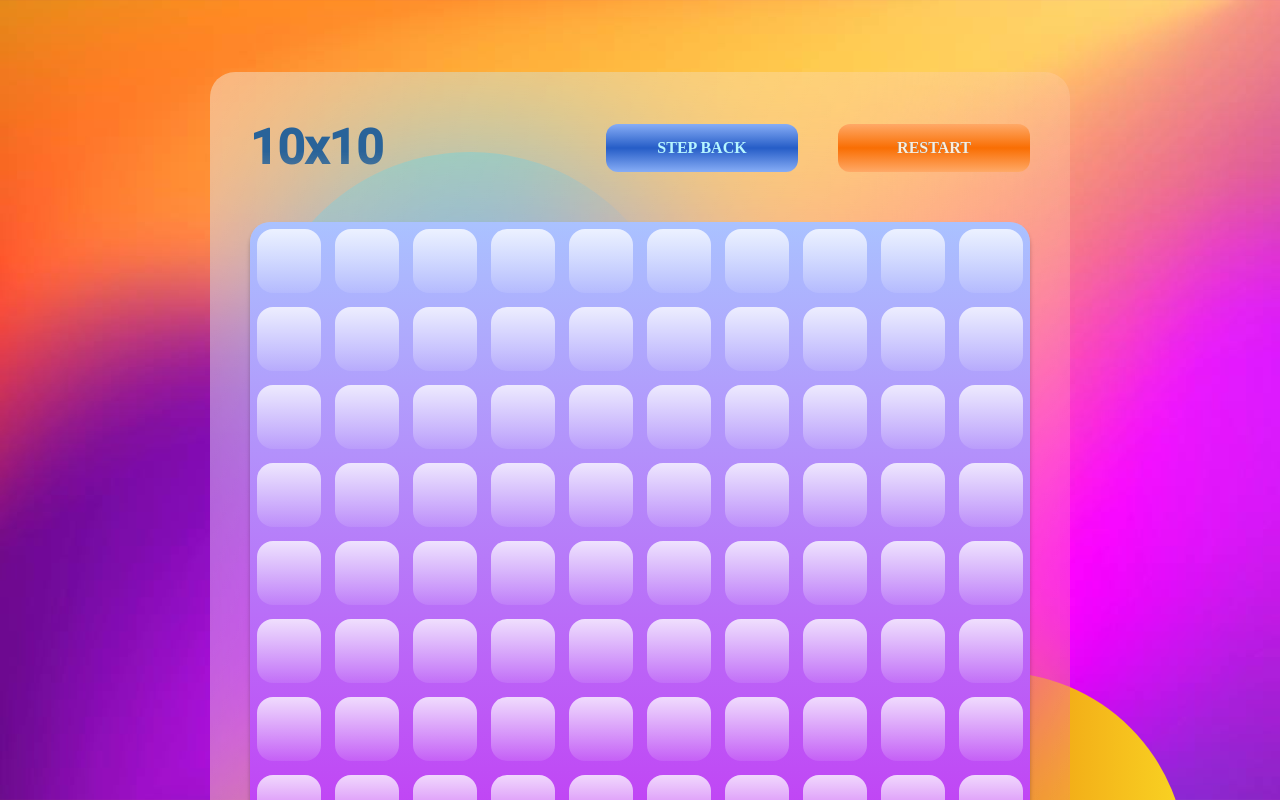
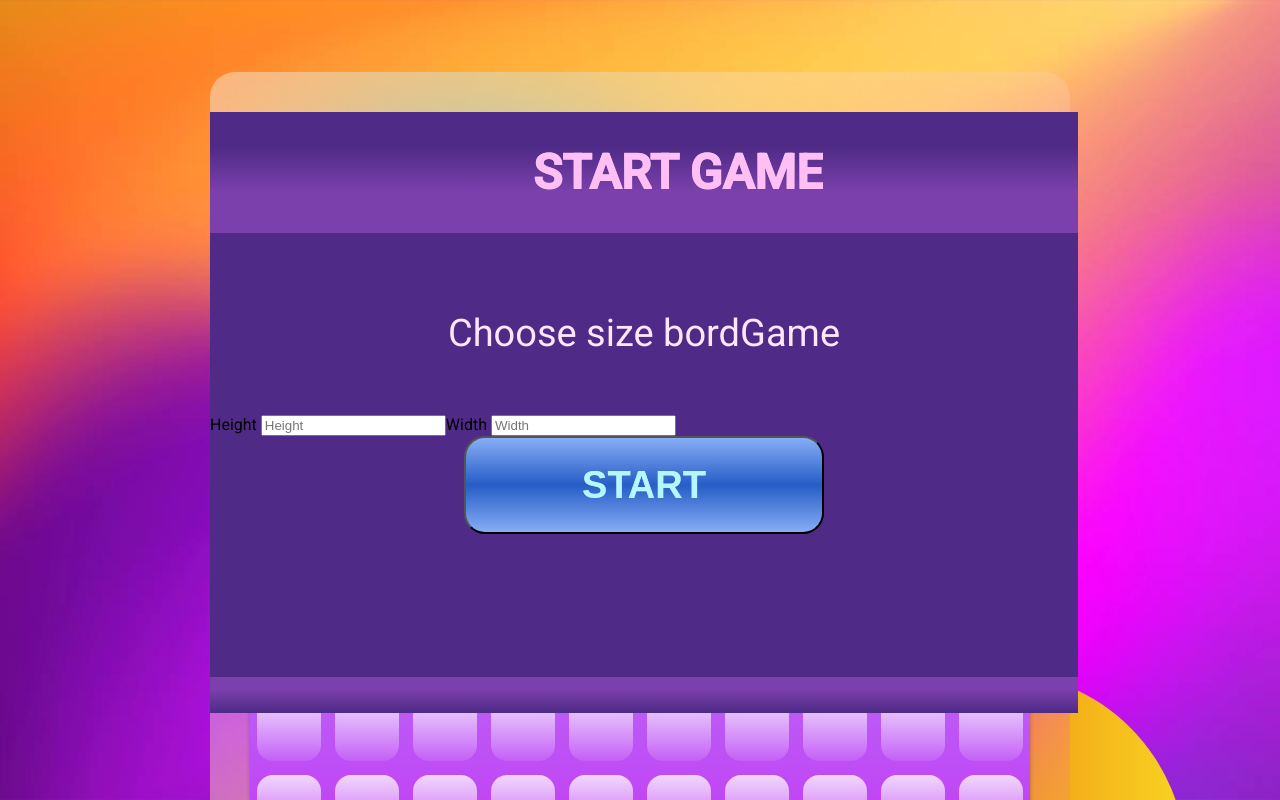
Before and after one commit to Anastasia1111111/Game-SC, an Angular app: page / in a window 1280 px wide. Shown: the top 800 px of the page. Built offline with nearby package versions, Linux system fonts and the light colour scheme.

Commit message:
Add startDialog

```diff
--- a/src/app/game.service.ts
+++ b/src/app/game.service.ts
@@ -28,11 +28,11 @@ export class GameService {
   ];
 
 
-  arrayFill(height: number, witht: number){
+  arrayFill(height: number, width: number){
     let array:states[][] = [];
     for(let i = 0; i < height; i++){
       array[i] =[]
-      for(let j = 0; j < witht; j++){
+      for(let j = 0; j < width; j++){
         array[i][j] = 0;
       }
     }
--- a/src/app/gamefield/gamefield.component.html
+++ b/src/app/gamefield/gamefield.component.html
@@ -19,6 +19,22 @@
   >
   </app-board>
 
+  <dialog #startDialog open>
+    <div>
+      <header>
+        <span>START GAME</span>
+      </header>
+      <div>
+        <p class="message">Choose size bordGame</p>
+        <label>Height <input type="text" placeholder="Height"></label>
+        <label>Width <input type="text" placeholder="Width"></label>
+        <button class="exit" (click)="startDialog.close()">
+        <span>START</span>
+        </button>
+      </div>
+      <footer></footer>
+    </div>
+  </dialog>
 
 <dialog #dialog>
   <div>
--- a/src/app/gamefield/gamefield.component.ts
+++ b/src/app/gamefield/gamefield.component.ts
@@ -6,11 +6,12 @@ import {
 } from '@angular/core';
 import { BoardComponent } from '../board/board.component';
 import { GameService } from '../game.service';
+import { FormControl, FormGroup, ReactiveFormsModule } from '@angular/forms';
 
 @Component({
   selector: 'app-gamefield',
   standalone: true,
-  imports: [BoardComponent],
+  imports: [BoardComponent, ReactiveFormsModule],
   templateUrl: './gamefield.component.html',
   styleUrl: './gamefield.component.scss',
   changeDetection: ChangeDetectionStrategy.OnPush,
@@ -21,6 +22,11 @@ export class GamefieldComponent {
   constructor(public gameService: GameService) {
     this.gameService.buttonState = this.gameService.arrayFill(10, 10);
   }
+
+  getSize = new FormGroup({
+    height: new FormControl(),
+    width: new FormControl()
+  })
 
   losePopUp(){
     this.loseDialog()?.nativeElement.showModal();
```
